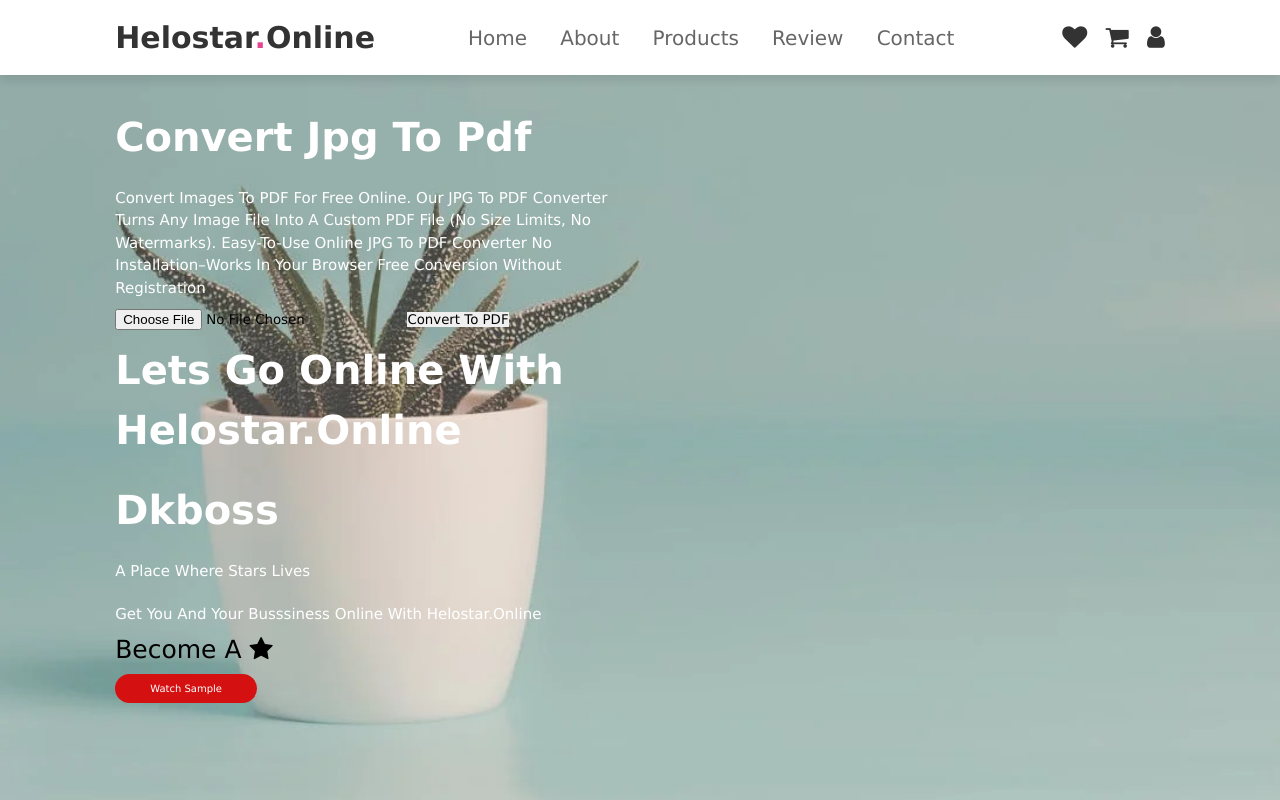
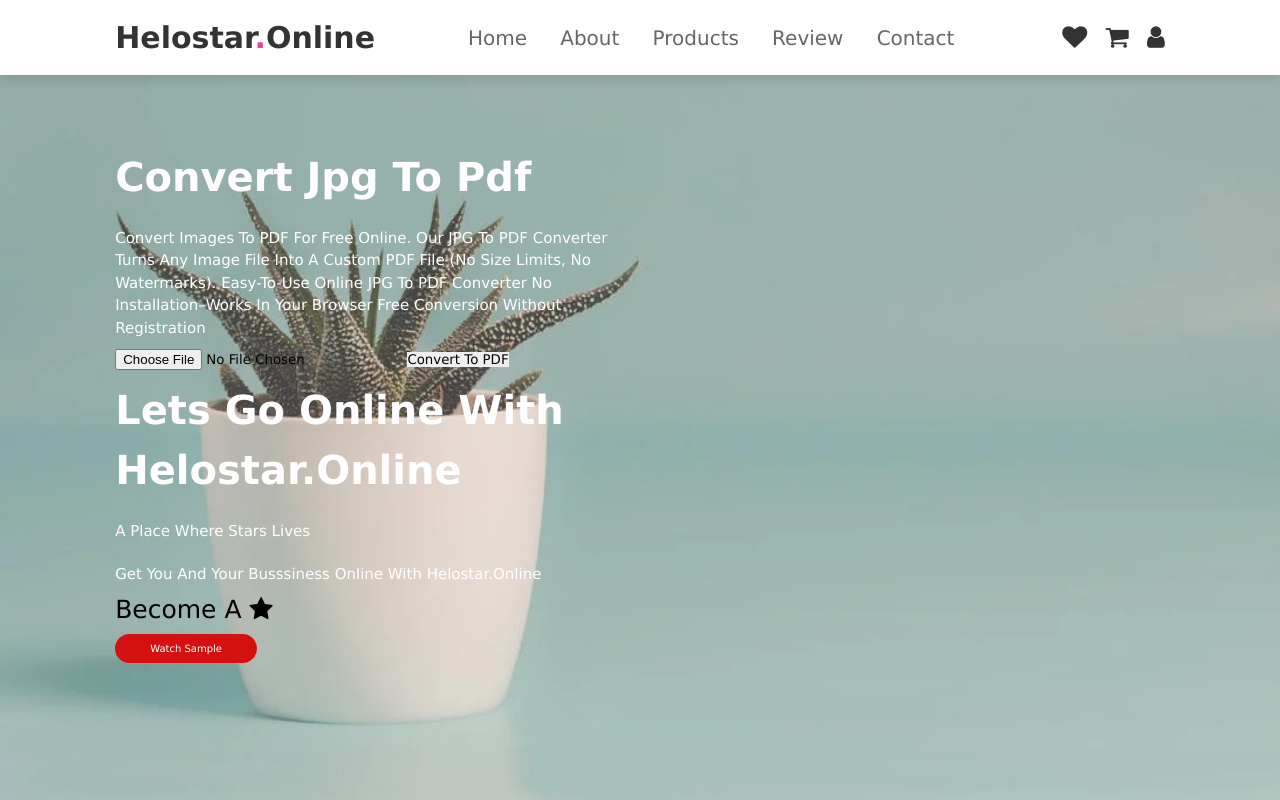
Before and after one commit to Dharmendra967032/helostar.online, a plain HTML site: page index.html in a window 1280 px wide. Shown: the top 800 px of the page. Drawn offline with nearby package versions, Linux system fonts and the light colour scheme.

Commit message:
Update index.html

```diff
--- a/index.html
+++ b/index.html
@@ -103,7 +103,7 @@
 
 
         <h2>Lets Go Online With Helostar.online</h2>
-        <h2>dkboss</h2>
+
 
         <p>A place where stars Lives</p><p>Get You and Your Busssiness Online with Helostar.online</p>
 <span>Become A </span> <span class="fa fa-star checked"></span>
```
